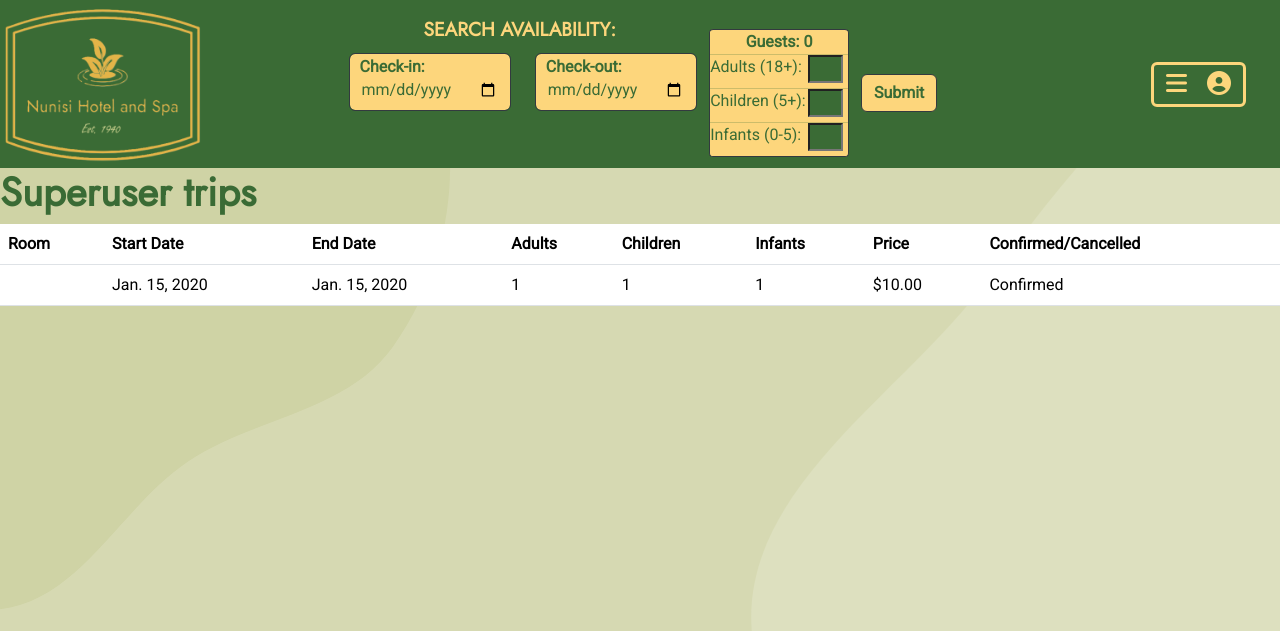
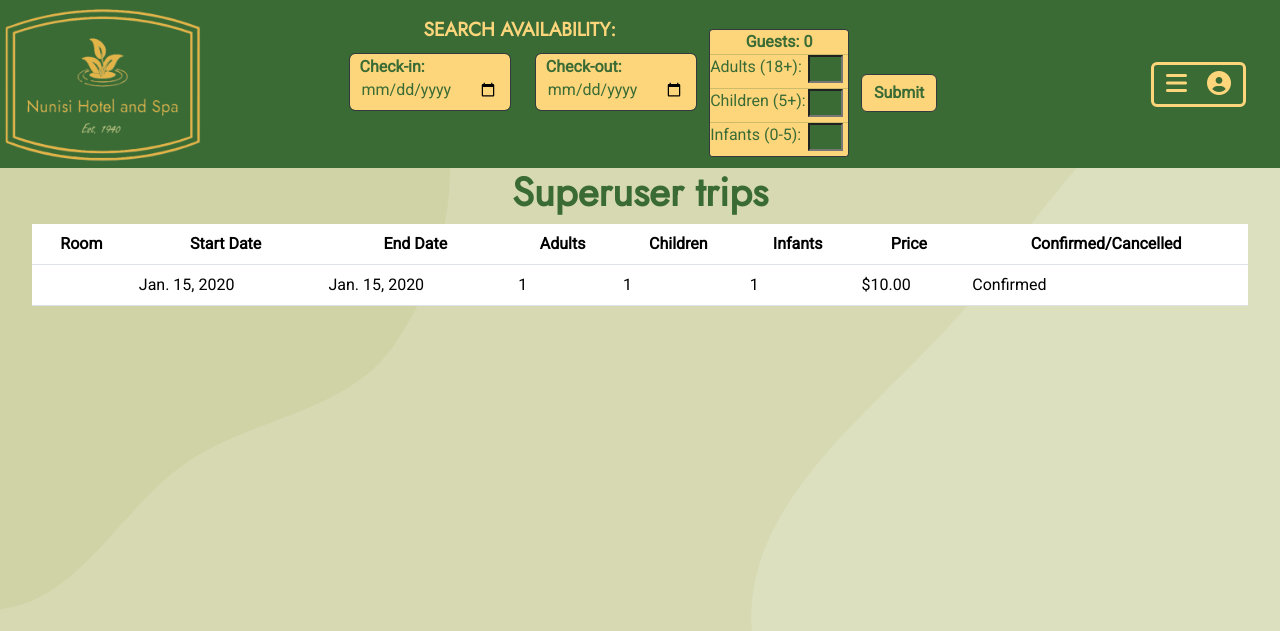
Before and after one commit to amfairley/nunisi, a Django app: page /user_profile/trips_superuser/ in a window 1280 px wide. Shown: the top 631 px of the page. Run offline with Django 5.2, Linux system fonts and the light colour scheme; a user stored in the database is signed in; tables that the repository leaves empty hold one stand-in row (values such as "Sample post"); data that the repository does not hold is empty; parts of the project's set-up code (start-up, migrations or seed data) failed here and were passed over; some libraries are stand-ins or nearby versions.

Commit message:
style: update site styles

```diff
--- a/static/css/base.css
+++ b/static/css/base.css
@@ -1068,6 +1068,36 @@ main {
     justify-content: center;
 }
 
+/* Trips */
+.trips-title {
+    text-align: center;
+}
+
+#no-trips-message {
+    text-align: center;
+}
+
+#all-trips-div {
+    width: 95%;
+    max-width: 800px;
+    margin: 10px auto 30px auto;
+}
+
+#trip-card-organiser {
+    border: 3px solid #333A3F;
+    margin-bottom: 10px;
+}
+
+.master-trips-table {
+    width: 95%;
+    margin: 0 auto;
+    max-width: 1500px;
+}
+
+.table-title {
+    text-align: center;
+}
+
 /* ---------- Media-queries ---------- */
 @media (min-width: 992px) {
     /* Scroll offset for index header: desktop */
```
